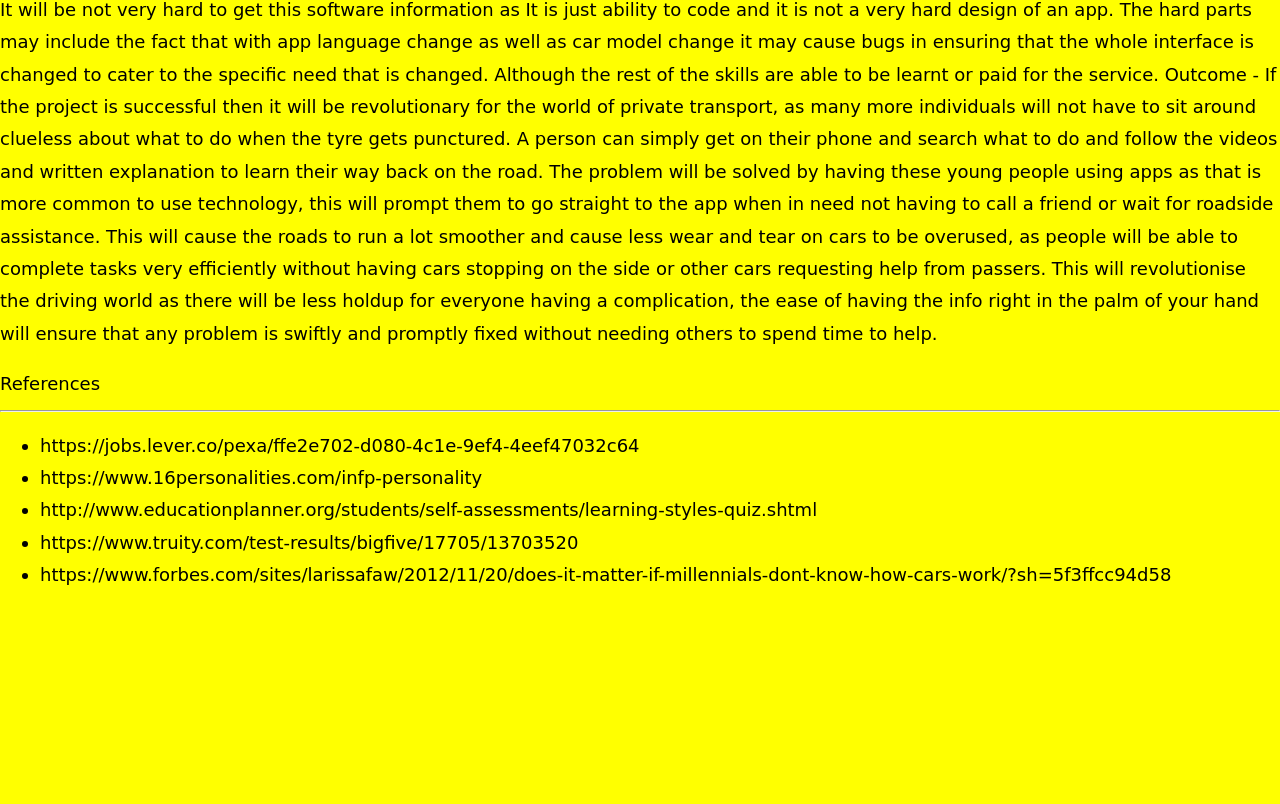
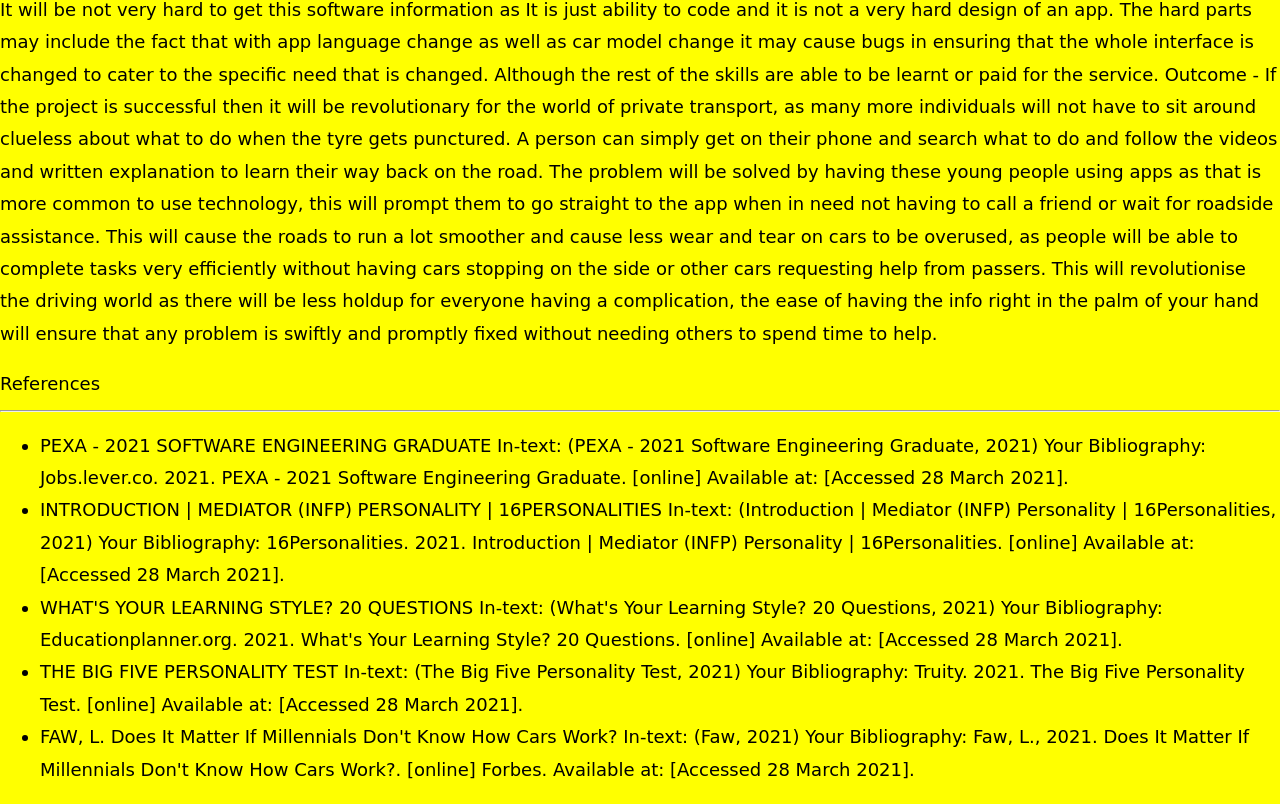
Before and after one commit to s3898602/assessment_1-IT, a plain HTML site: page index.html in a window 1280 px wide. Shown: the part 4308-5112 px from the top of the page. Before the commit the page ends 4918 px from the top, so only its background shows below. Drawn offline with Linux system fonts and the light colour scheme.

Commit message:
Update index.html

```diff
--- a/index.html
+++ b/index.html
@@ -137,11 +137,22 @@ A description of the app idea “PocketMechanic” will be an app that is target
     </p>
     References <hr />
     <ul>
-      <li>https://jobs.lever.co/pexa/ffe2e702-d080-4c1e-9ef4-4eef47032c64</li>
-        <li>https://www.16personalities.com/infp-personality</li>
-        <li>http://www.educationplanner.org/students/self-assessments/learning-styles-quiz.shtml</li>
-       <li> https://www.truity.com/test-results/bigfive/17705/13703520</li>
-       <li> https://www.forbes.com/sites/larissafaw/2012/11/20/does-it-matter-if-millennials-dont-know-how-cars-work/?sh=5f3ffcc94d58</li>
+      <li>PEXA - 2021 SOFTWARE ENGINEERING GRADUATE
+In-text: (PEXA - 2021 Software Engineering Graduate, 2021)
+Your Bibliography: Jobs.lever.co. 2021. PEXA - 2021 Software Engineering Graduate. [online] Available at: <https://jobs.lever.co/pexa/ffe2e702-d080-4c1e-9ef4-4eef47032c64> [Accessed 28 March 2021].</li>
+        <li>INTRODUCTION | MEDIATOR (INFP) PERSONALITY | 16PERSONALITIES
+In-text: (Introduction | Mediator (INFP) Personality | 16Personalities, 2021)
+Your Bibliography: 16Personalities. 2021. Introduction | Mediator (INFP) Personality | 16Personalities. [online] Available at: <https://www.16personalities.com/infp-personality> [Accessed 28 March 2021].</li>
+        <li>WHAT'S YOUR LEARNING STYLE? 20 QUESTIONS
+In-text: (What's Your Learning Style? 20 Questions, 2021)
+Your Bibliography: Educationplanner.org. 2021. What's Your Learning Style? 20 Questions. [online] Available at: <http://www.educationplanner.org/students/self-assessments/learning-styles-quiz.shtml> [Accessed 28 March 2021].</li>
+       <li> THE BIG FIVE PERSONALITY TEST
+In-text: (The Big Five Personality Test, 2021)
+Your Bibliography: Truity. 2021. The Big Five Personality Test. [online] Available at: <https://www.truity.com/test-results/bigfive/17705/13703520> [Accessed 28 March 2021].</li>
+       <li> FAW, L.
+Does It Matter If Millennials Don't Know How Cars Work?
+In-text: (Faw, 2021)
+Your Bibliography: Faw, L., 2021. Does It Matter If Millennials Don't Know How Cars Work?. [online] Forbes. Available at: <https://www.forbes.com/sites/larissafaw/2012/11/20/does-it-matter-if-millennials-dont-know-how-cars-work/?sh=5f3ffcc94d58> [Accessed 28 March 2021].</li>
     </ul>
 
 
```
